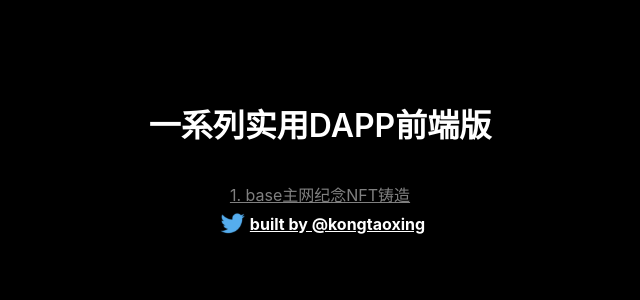
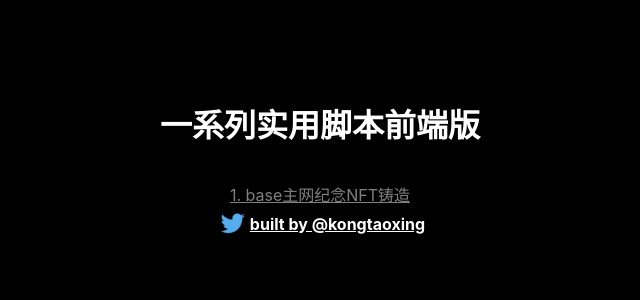
Before and after one commit to kongtaoxing/usefulDAPP, a React (Vite) app: page / in a window 1280 px wide. Shown: the top 300 px of the page, without its empty margins (320-960 px from the left). Built offline with nearby package versions, Linux system fonts and the light colour scheme.

Commit message:
modify URI

```diff
--- a/index.html
+++ b/index.html
@@ -18,8 +18,8 @@
       work correctly both with client-side routing and a non-root public URL.
       Learn how to configure a non-root public URL by running `npm run build`.
     -->
-    <title>Base主网纪念NFT</title>
-    <meta name="title" content="领取base纪念NFT" />
+    <title>airdrop tool</title>
+    <meta name="title" content="空投猎手" />
     <meta name="description" content="Mint NFTs for other token multiply." />
   </head>
   <body>
--- a/src/App.jsx
+++ b/src/App.jsx
@@ -130,7 +130,7 @@ const App = () => {
 			<div className="mainContainer">
 				<div className="dataContainer">
 					<div className="header">
-						一系列实用DAPP前端版
+						一系列实用脚本前端版
 					</div>
 
 					<br></br>
```
Also changed, not shown: 1 other file (tests, documents, lock files or other folders).
